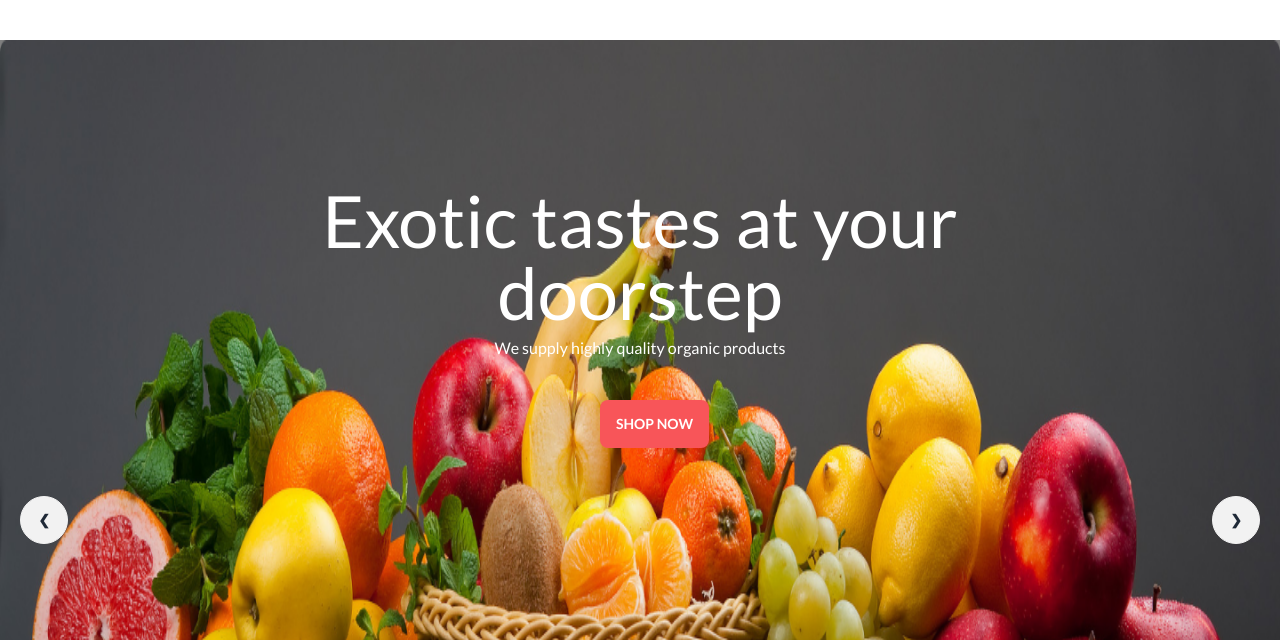
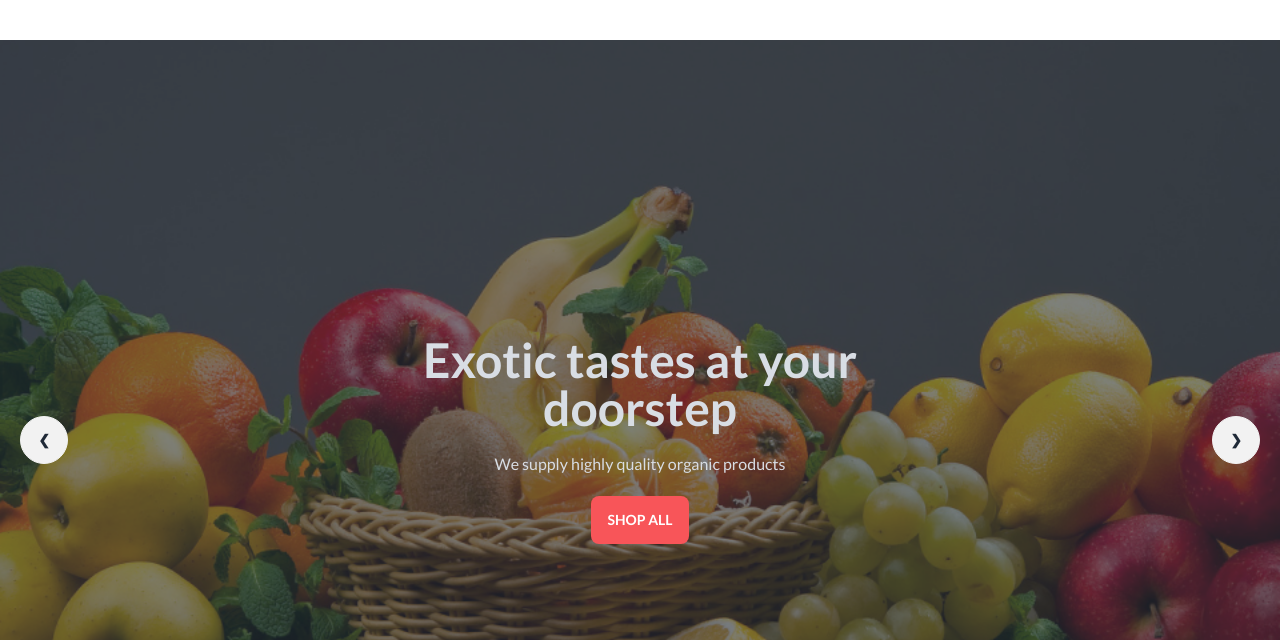
Before and after one commit to codermahbub20/fruit-shop-repo, a plain HTML site: page index.html in a window 1280 px wide. Shown: the part 160-800 px from the top of the page. Drawn offline with nearby package versions, Linux system fonts and the light colour scheme; grey boxes are pictures that could not be loaded.

Commit message:
Banner Section updated

```diff
--- a/index.html
+++ b/index.html
@@ -92,17 +92,17 @@
         <div class="container lg:w-[1340px]  mx-auto mt-10">
             <div class="carousel   w-full bg-black bg-opacity-50 ">
                 <div id="slide1" class=" carousel-item  relative w-full">
-                    <img src="./images/banner1.png" class="w-full " />
 
-                    <div class="absolute top-0 left-0  w-full h-full ">
-                        <h2 class="text-white text-center text-xl lg:text-7xl pt-2 lg:pt-36">Exotic tastes at your <br>
-                            doorstep</h2><br>
-                        <p class="text-center text-white font-medium -mt-4">We supply highly quality organic products
-                        </p>
-                        <button
-                            class="btn btn-primary text-white border-none bg-web-bg  ml-32 md:ml-80 mt-2 lg:ml-[600px] lg:mt-10">Shop
-                            Now</button>
-                    </div>
+                    <div class="hero min-h-screen" style="background-image: url(./images/banner1.png);">
+                        <div class="hero-overlay bg-opacity-60"></div>
+                        <div class="hero-content text-center text-neutral-content">
+                          <div class="max-w-md">
+                            <h1 class="mb-5 text-5xl font-extrabold">Exotic tastes at your <br> doorstep</h1>
+                            <p class="mb-5">We supply highly quality organic products</p>
+                            <button class="btn btn-primary bg-web-bg border-none text-white">Shop All</button>
+                          </div>
+                        </div>
+                      </div>
 
                     <div class="absolute flex justify-between transform -translate-y-1/2 left-5 right-5 top-1/2">
                         <a href="#slide4" class="btn btn-circle">❮</a>
@@ -110,15 +110,16 @@
                     </div>
                 </div>
                 <div id="slide2" class="carousel-item relative w-full">
-                    <img src="./images/banner2.png" class="w-full" />
-
-                    <div class="absolute top-0 left-0  w-full h-full ">
-                        <h2 class="text-white text-center text-2xl lg:text-7xl pt-2 lg:pt-36">Exotic tastes at your <br>
-                            doorstep</h2><br>
-                        <p class="text-center text-white font-medium -mt-4">We supply highly quality organic products
-                        </p>
-                        <button class="btn bg-web-bg border-none btn-primary ml-32 md:ml-80 mt-2 lg:ml-[600px] lg:mt-10">Shop Now</button>
-                    </div>
+                    <div class="hero min-h-screen" style="background-image: url(./images/banner2.png);">
+                        <div class="hero-overlay bg-opacity-60"></div>
+                        <div class="hero-content text-center text-neutral-content">
+                          <div class="max-w-md">
+                            <h1 class="mb-5 text-5xl font-extrabold">Exotic tastes at your <br> doorstep</h1>
+                            <p class="mb-5">We supply highly quality organic products</p>
+                            <button class="btn btn-primary bg-web-bg border-none text-white">Shop All</button>
+                          </div>
+                        </div>
+                      </div>
 
                     <div class="absolute flex justify-between transform -translate-y-1/2 left-5 right-5 top-1/2">
                         <a href="#slide1" class="btn btn-circle">❮</a>
@@ -126,15 +127,16 @@
                     </div>
                 </div>
                 <div id="slide3" class="carousel-item relative w-full">
-                    <img src="./images/banner3.png" class="w-full " />
-
-                    <div class="absolute  top-0 left-0  w-full h-full ">
-                        <h2 class="text-white text-center text-2xl lg:text-7xl pt-2 lg:pt-36">Exotic tastes at your <br>
-                            doorstep</h2><br>
-                        <p class="text-center text-white font-medium -mt-4">We supply highly quality organic products
-                        </p>
-                        <button class="btn bg-web-bg border-none btn-primary ml-32 md:ml-80  mt-2 lg:ml-[600px] lg:mt-10">Shop Now</button>
-                    </div>
+                    <div class="hero min-h-screen" style="background-image: url(./images/banner3.png);">
+                        <div class="hero-overlay bg-opacity-60"></div>
+                        <div class="hero-content text-center text-neutral-content">
+                          <div class="max-w-md">
+                            <h1 class="mb-5 text-5xl font-extrabold">Exotic tastes at your <br> doorstep</h1>
+                            <p class="mb-5">We supply highly quality organic products</p>
+                            <button class="btn btn-primary bg-web-bg border-none text-white">Shop All</button>
+                          </div>
+                        </div>
+                      </div>
 
                     <div class="absolute flex justify-between transform -translate-y-1/2 left-5 right-5 top-1/2">
                         <a href="#slide2" class="btn btn-circle">❮</a>
@@ -142,15 +144,16 @@
                     </div>
                 </div>
                 <div id="slide4" class="carousel-item relative w-full">
-                    <img src="./images/banner4.png" class="w-full mt-16 lg:mt-0" />
-
-                    <div class="absolute top-0 left-0  w-full h-full ">
-                        <h2 class="text-white text-center text-2xl lg:text-7xl pt-2 lg:pt-36">Exotic tastes at your <br>
-                            doorstep</h2><br>
-                        <p class="text-center text-white font-medium -mt-4">We supply highly quality organic products
-                        </p>
-                        <button class="btn bg-web-bg border btn-primary ml-32 md:ml-80 mt-1 lg:ml-[600px] lg:mt-10">Shop Now</button>
-                    </div>
+                    <div class="hero min-h-screen" style="background-image: url(./images/banner4.png);">
+                        <div class="hero-overlay bg-opacity-60"></div>
+                        <div class="hero-content text-center text-neutral-content">
+                          <div class="max-w-md">
+                            <h1 class="mb-5 text-5xl font-extrabold">Exotic tastes at your <br> doorstep</h1>
+                            <p class="mb-5">We supply highly quality organic products</p>
+                            <button class="btn btn-primary bg-web-bg border-none text-white">Shop All</button>
+                          </div>
+                        </div>
+                      </div>
 
                     <div class="absolute flex justify-between transform -translate-y-1/2 left-5 right-5 top-1/2">
                         <a href="#slide3" class="btn btn-circle">❮</a>
@@ -558,9 +561,6 @@
                           <p>Professional employees are there for you to pick the most amazing and fresh fruits.</p>
                         </div>
                       </div>
-
-
-
                 </div>
                 <!-- img div -->
                 <div class="mt-10 order-first lg:order-none">
```
